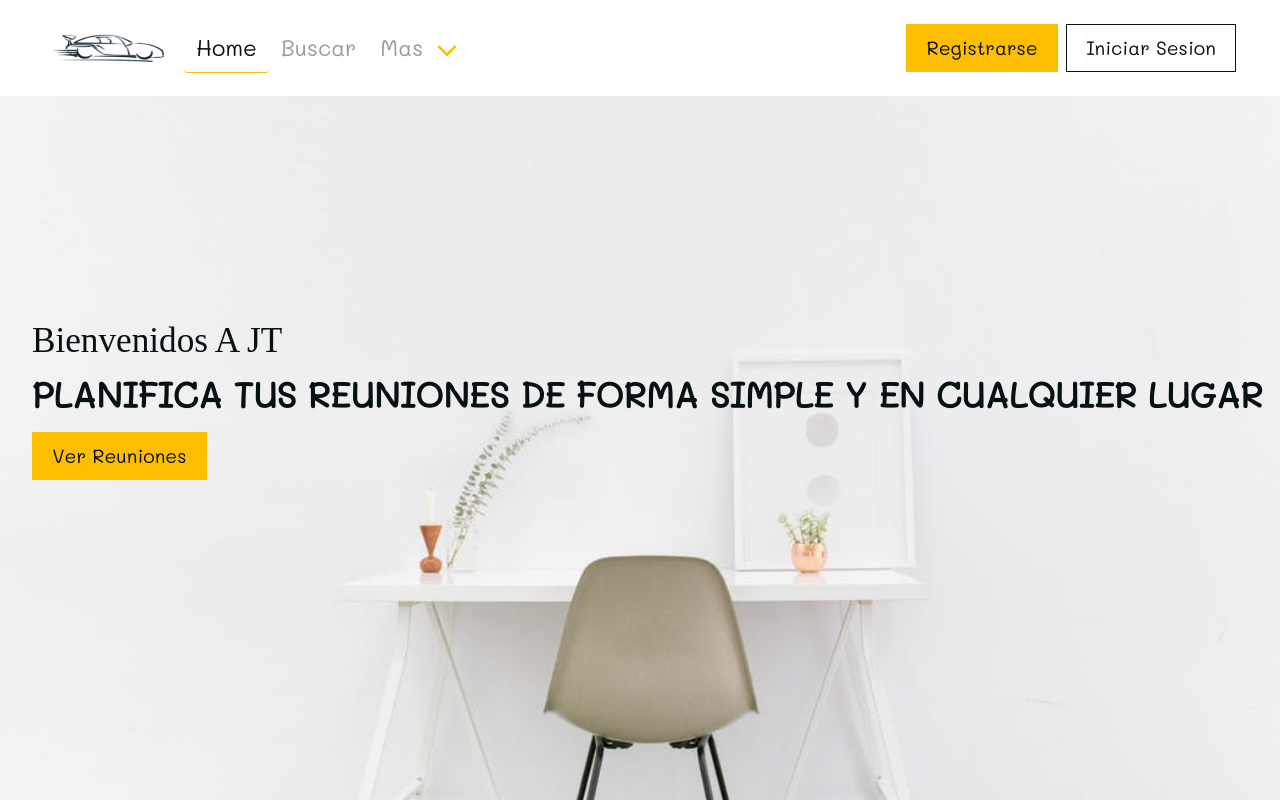
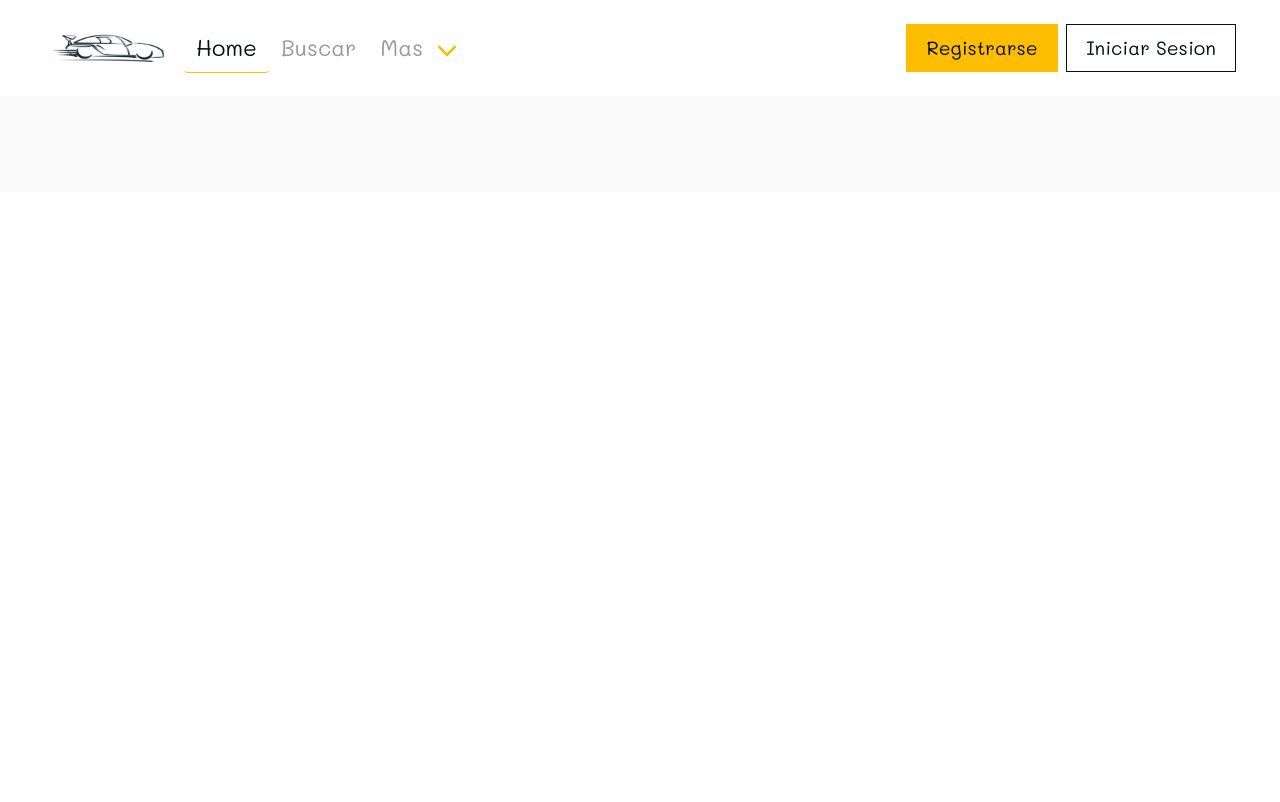
Before and after one commit to addier94/meetups, a Vue app: page /junte/1 in a window 1280 px wide. Shown: the top 802 px of the page. Built offline with nearby package versions, Linux system fonts and the light colour scheme; no server answers; a web font is replaced by a local one.

Commit message:
Part 4 Introduction to Vue router

```diff
--- a/src/App.vue
+++ b/src/App.vue
@@ -1,7 +1,7 @@
 <template>
   <div id="app">
     <TheNavbar />
-    <PageHome />
+    <router-view />
     <TheFooter />
   </div>
 </template>
--- /dev/null
+++ b/src/components/shared/AppHero.vue
@@ -0,0 +1,20 @@
+<template>
+  <div class="banner is-flex align-items-center">
+    <div>
+      <h1 class="is-capitalized text-slanted">Bienvenidos a JT</h1>
+      <h1 class="is-uppercase has-text-weight-bold mb-3">Planifica tus reuniones   de forma simple y en cualquier lugar
+      </h1>
+      <a href="#" class="button btn-yellow">Ver Reuniones</a>
+    </div>
+  </div>
+</template>
+
+<style lang="scss" scope>
+.banner{
+  min-height: calc(100vh - 0px);
+  font-size: 2.2rem;
+  line-height: 1.5;
+  padding-left: 2rem;
+  background: url('../../assets/images/banner.jpeg') center/cover fixed no-repeat;
+}
+</style>
--- a/src/pages/PageHome.vue
+++ b/src/pages/PageHome.vue
@@ -1,15 +1,6 @@
 <template>
   <div>
-    <!-- banner -->
-    <div class="banner is-flex align-items-center">
-      <div>
-        <h1 class="is-capitalized text-slanted">Bienvenidos a JT</h1>
-        <h1 class="is-uppercase has-text-weight-bold mb-3">Planifica tus reuniones   de forma simple y en cualquier lugar
-        </h1>
-        <a href="#" class="button btn-yellow">Ver Reuniones</a>
-      </div>
-    </div>
-    <!-- end banner -->
+    <AppHero />
     <!-- meetups -->
     <div class="container">
       <section class="section">
@@ -71,15 +62,7 @@
   .is-rounded {
     border-radius: 10px !important;
   }
-  /* banner */
-.banner{
-  min-height: calc(100vh - 0px);
-  font-size: 2.2rem;
-  line-height: 1.5;
-  padding-left: 2rem;
-  background: url('../assets/images/banner.jpeg') center/cover fixed no-repeat;
-}
-// end banner
+
 
 
 </style>
--- /dev/null
+++ b/src/pages/PageMeetupDetail.vue
@@ -0,0 +1,3 @@
+<template>
+  <h1>this is page meetup detail</h1>
+</template>
--- /dev/null
+++ b/src/router/index.js
@@ -0,0 +1,25 @@
+import Vue from 'vue'
+import Router from 'vue-router'
+
+import PageHome from '@/pages/PageHome'
+import PageMeetupDetail from '@/pages/PageMeetupDetail'
+
+Vue.use(Router)
+
+const router = new Router({
+  routes: [
+    {
+      path: '/',
+      name: 'PageHome',
+      component: PageHome
+    },
+    {
+      path: '/junte/:id',
+      name: 'PageMeetupDetail',
+      component: PageMeetupDetail
+    }
+  ],
+  mode: 'history'
+})
+
+export default router
```
Also changed, not shown: src/main.js (+5 -2 lines).
